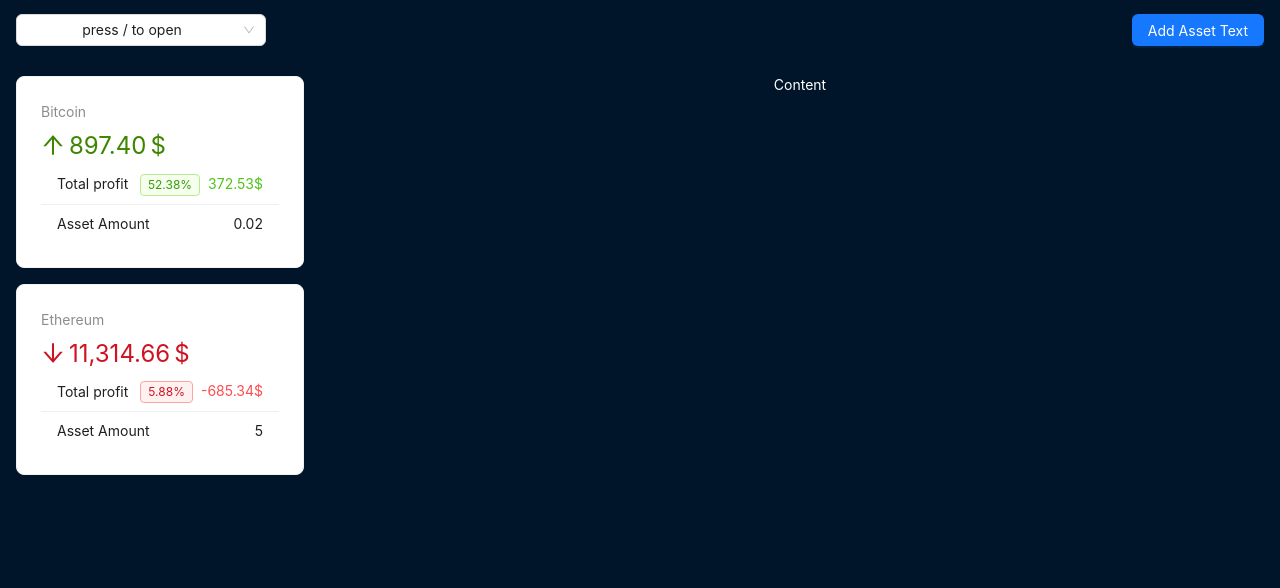
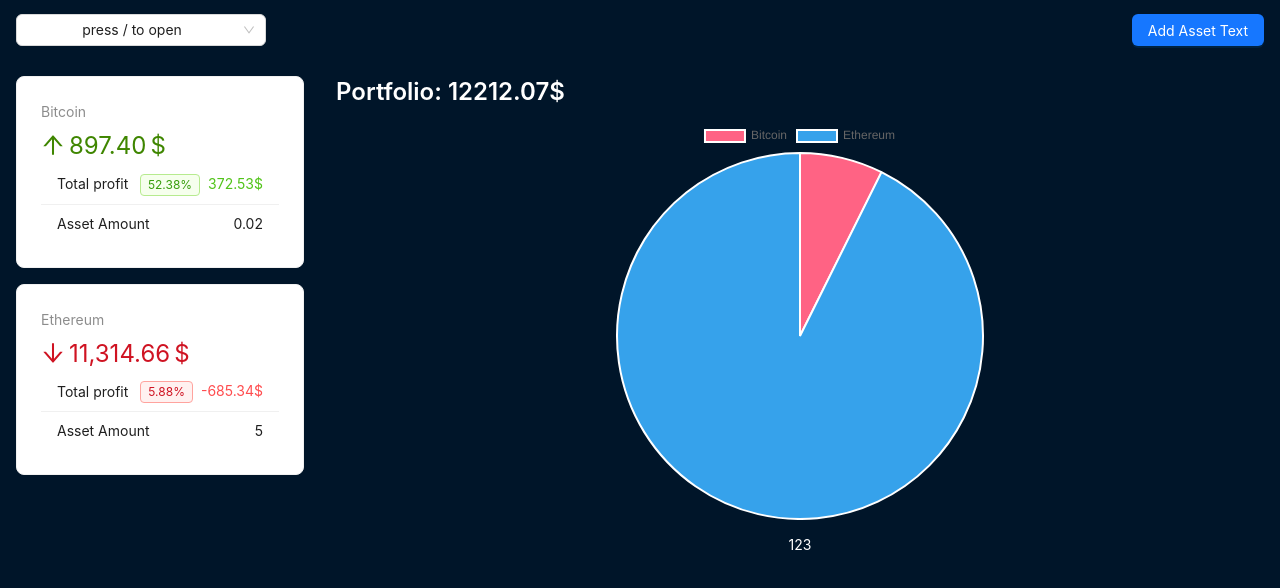
Before and after one commit to Lex0107/react-app-crypto, a React (Vite) app: page / in a window 1280 px wide. Shown: the top 588 px of the page. Built offline with nearby package versions, Linux system fonts and the light colour scheme.

Commit message:
added two components, added graf by Chart

```diff
--- a/package.json
+++ b/package.json
@@ -12,6 +12,7 @@
   "dependencies": {
     "antd": "^5.27.3",
     "react": "^18.2.0",
+    "react-chartjs-2": "^5.3.0",
     "react-dom": "^18.2.0"
   },
   "devDependencies": {
--- /dev/null
+++ b/src/components/AssetsTable.jsx
@@ -0,0 +1,5 @@
+export default function AssetsTable() {
+    return (
+        <div>123</div>
+    )
+}
--- /dev/null
+++ b/src/components/PortfolioChart.jsx
@@ -0,0 +1,31 @@
+import { Chart as ChartJS, ArcElement, Tooltip, Legend } from 'chart.js';
+import { Pie } from 'react-chartjs-2';
+import { useCrypto } from '../context/crypto-context'
+
+ChartJS.register(ArcElement, Tooltip, Legend);
+
+export default function PortfoliChart() {
+    const { assets } = useCrypto()
+
+    const data = {
+        labels: assets.map(a => a.name),
+        datasets: [
+          {
+            label: '$',
+            data: assets.map(a => a.totalAmount),
+            backgroundColor: [
+              'rgba(255, 99, 132, 1)',
+              'rgba(54, 162, 235, 1)',
+              'rgba(255, 206, 86, 1)',
+              'rgba(75, 192, 192, 1)',
+              'rgba(153, 102, 255, 1)',
+              'rgba(255, 159, 64, 1)',
+            ],
+          },
+        ],
+      };
+
+    return (
+        <div style={{display: 'flex', marginBottom: '1rem', justifyContent: 'center', height: '400px'}}><Pie data={data} /></div>
+    )
+}
--- a/src/components/layout/AppContent.jsx
+++ b/src/components/layout/AppContent.jsx
@@ -1,4 +1,7 @@
-import { Layout } from 'antd';
+import { Layout, Typography } from 'antd';
+import { useCrypto } from '../../context/crypto-context'
+import PortfoliChart from '../PortfolioChart';
+import AssetsTable from '../AssetsTable';
 
 const contentStyle = {
   textAlign: 'center',
@@ -9,5 +12,24 @@
 };
 
 export default function AppContent() {
-    return (<Layout.Content style={contentStyle}>Content</Layout.Content>)
+  const { assets, crypto } = useCrypto()
+
+  const cryptoPriceMap = crypto.reduce((acc, c) => {
+    acc[c.id] = c.price
+    return acc
+  }, {})
+
+  return (
+    <Layout.Content style={contentStyle}>
+      <Typography.Title level={3} style={{ textAlign: 'left', color: '#fff' }}>
+        Portfolio:{' '}
+        {assets
+        .map(asset => asset.amount * cryptoPriceMap[asset.id])
+        .reduce((acc, v) => (acc += v), 0)
+        .toFixed(2)}
+        $
+      </Typography.Title>
+      <PortfoliChart />
+      <AssetsTable />
+    </Layout.Content>)
 }
--- a/src/components/layout/AppHeader.jsx
+++ b/src/components/layout/AppHeader.jsx
@@ -18,7 +18,7 @@
   const [select, setSelect] = useState(false)
   const [modal, setModal] = useState(false)
   const [coin, setCoin] = useState(null)
-  const [drawer, setDrawer] = useState(null)
+  const [drawer, setDrawer] = useState(false)
   const { crypto } = useCrypto()
 
   useEffect(() => {
--- a/src/context/crypto-context.jsx
+++ b/src/context/crypto-context.jsx
@@ -21,6 +21,7 @@
                 growPercent: percentDifference(asset.price, coin.price),
                 totalAmount: asset.amount * coin.price,
                 totalProfit: asset.amount * coin.price - asset.amount * asset.price,
+                name: coin.name,
                 ...asset
             }
         })
```
Also changed, not shown: 1 other file (tests, documents, lock files or other folders). Lines whose indentation alone changed are shown as unchanged.
